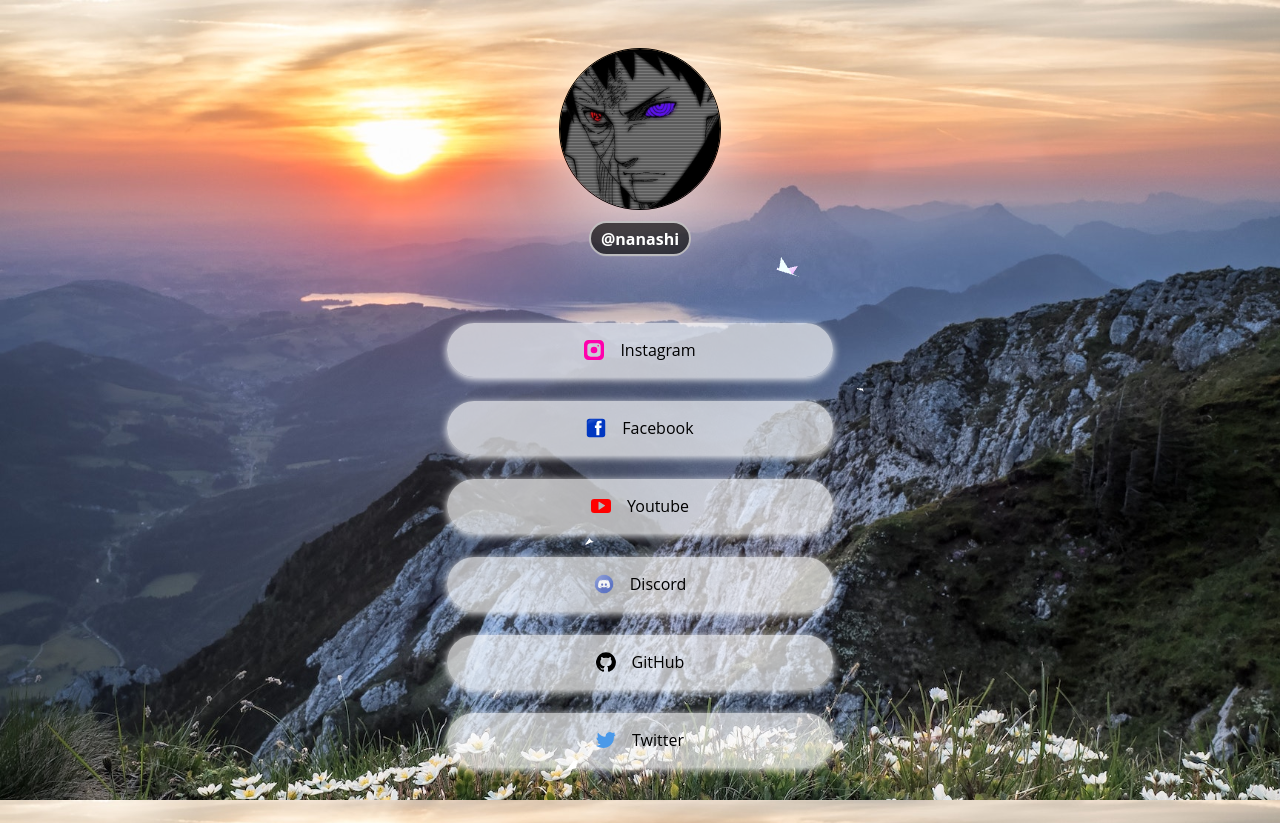
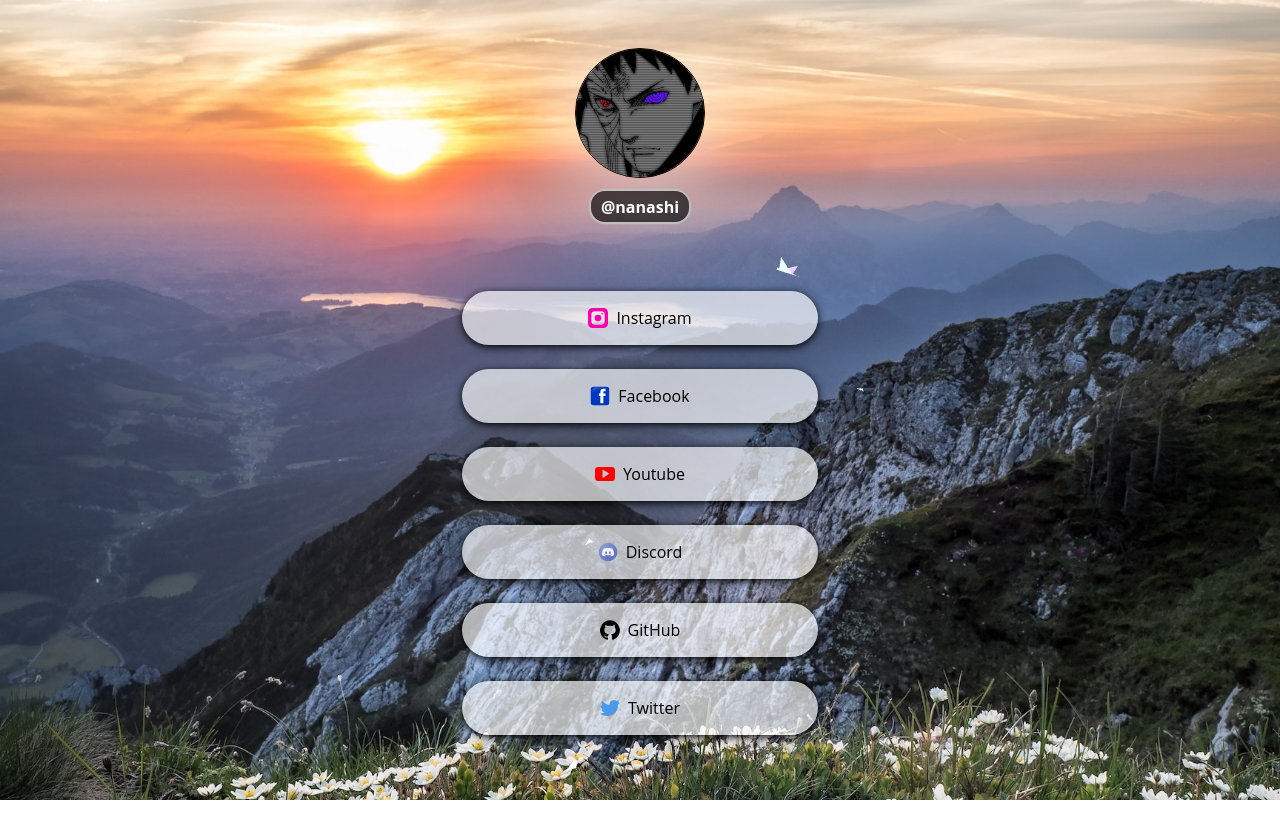
Before and after one commit to n4nash1/biolink, a plain HTML site: page index.html in a window 1280 px wide. After the commit the page ends 800 px from the top, so only its background shows below. Drawn offline with nearby package versions, Linux system fonts and the light colour scheme; animation ran at ten frames a second.

Commit message:
index.css

```diff
--- a/index.css
+++ b/index.css
@@ -36,18 +36,18 @@ header {
 }
 
 header > img {
-    width: 10em;
-    height: 10em;
+    width: 8em;
+    height: 8em;
     border-radius: 100%;
     border: 0.5px solid black;
     box-shadow: white 0px 3px 100px;
 }
 
 header > h1 {
-    display: 0.8em;
+    display: inline-block;
     font-size: 1em;
     font-weight: bold;
-    border-radius: 2em;
+    border-radius: 1em;
     background-color: #000a;
     color : #fff;
     padding: 0.3em 0.6em;
@@ -60,7 +60,7 @@ ul {
     list-style: none;
     margin: 0 auto;
     padding: 2em;
-    max-width: 450px;
+    max-width: 420px;
 }
 ul > li {
     background-color: #fffa;
@@ -68,7 +68,7 @@ ul > li {
     -webkit-backdrop-filter: blur(10px) saturate(160%) contrast(180%) ;
     border-radius: 10em;
     margin: 1.5em 0;
-    box-shadow: white 0px 2px 8px 0px;
+    box-shadow: black 0px 2px 8px 0px;
 }
 
 ul > li > a {
@@ -76,7 +76,7 @@ ul > li > a {
     flex-direction: row;
     justify-content: center;
     align-items: center;
-    gap: 1em;
+    gap: 0.5em;
     padding: 1em;
 }
 
```
